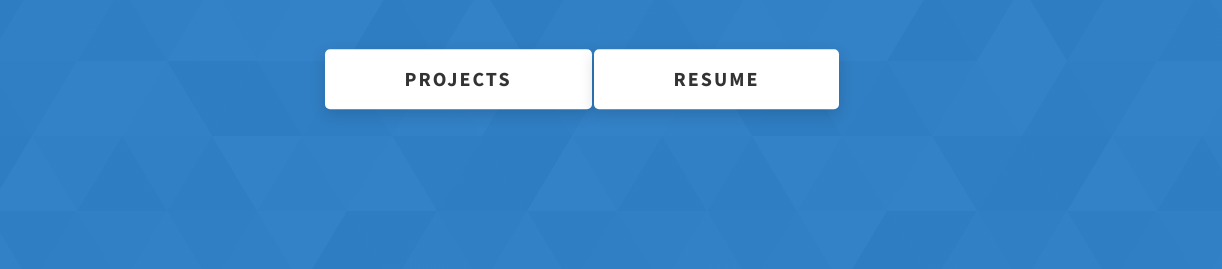
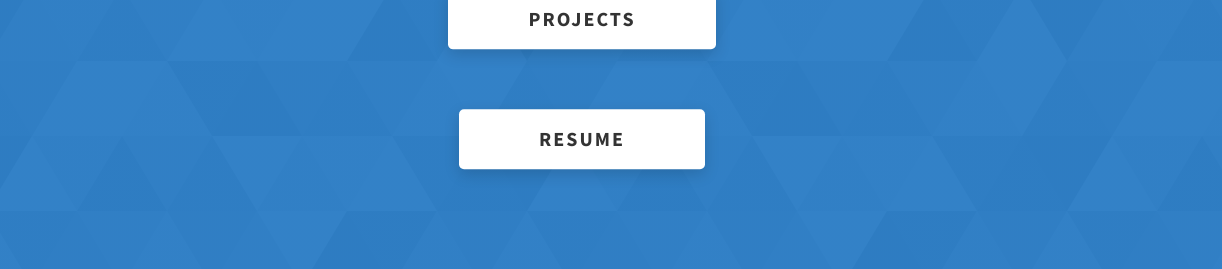
Before and after one commit to shaas1704/shaas1704.github.io, a website: page index.html in a window 1280 px wide. Shown: the part 464-733 px from the top of the page, 58-1280 px from the left. Drawn offline with Linux system fonts and the light colour scheme.

Commit message:
Update index.html

```diff
--- a/index.html
+++ b/index.html
@@ -93,6 +93,9 @@
         </div>
         <div class="home-hero__cta">
           <a href="./index.html#projects" class="btn btn--bg">Projects</a>
+          <!--<a href="https://github.com/shaas1704/shaas1704/blob/main/New/Resumes/Shaswat%20Resume%20ML.pdf" class="btn btn--bg" target="_blank">Resume</a> -->
+        </div>
+        <div class="home-hero__cta">
           <a href="https://github.com/shaas1704/shaas1704/blob/main/New/Resumes/Shaswat%20Resume%20ML.pdf" class="btn btn--bg" target="_blank">Resume</a>
         </div>
       </div>
```
